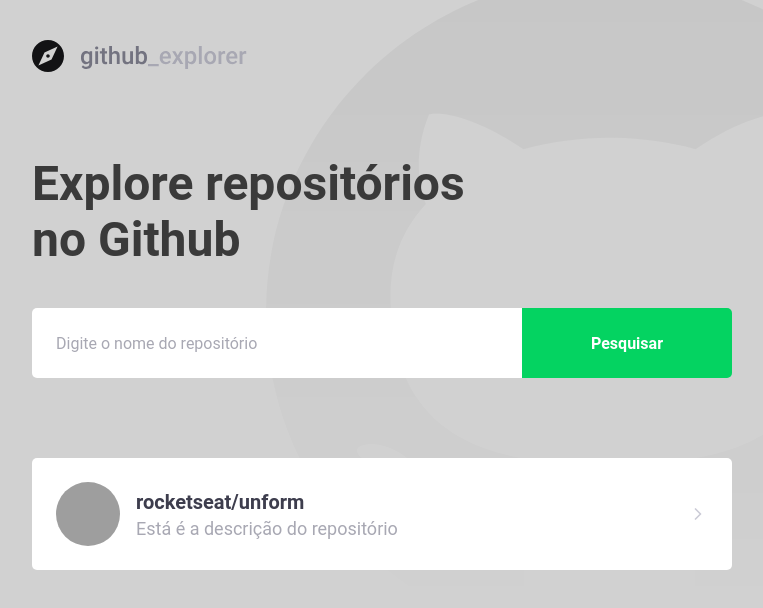
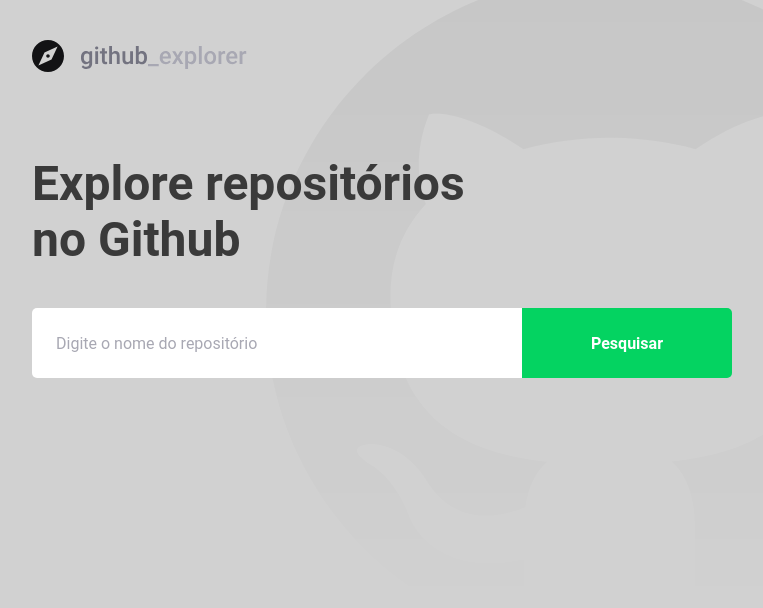
Before and after one commit to IceHower/github-explorer, a React (Create React App) app: page / in a window 1280 px wide. Shown: the top 608 px of the page, without its empty margins (148-911 px from the left). Built offline with nearby package versions, Linux system fonts and the light colour scheme; grey boxes are pictures that could not be loaded.

Commit message:
finalizado a conexao com a api

```diff
--- a/src/pages/Dashboard/index.tsx
+++ b/src/pages/Dashboard/index.tsx
@@ -1,30 +1,72 @@
-import React, { useState } from 'react';
+import React, { useState, FormEvent } from 'react';
 import githublogo from '../../assets/githublogo.svg';
 import  { Title, Form, Repositories } from './styles';
 import { FiChevronRight } from 'react-icons/fi'; // importa o icone da flechinha apontada para direita
-import api from '../../services/api'; // Importa a api do services
+import api from '../../services/api'; // Importa a api do services.
+
+// Criamos uma interface para poder definir o tipo do nosso estado de repositories.
+interface Repository {
+    full_name: string;
+    owner: {
+        login: string;
+        avatar_url: string;
+    };
+    description: string;
+}
 
 const Dashboard: React.FC = () => {
+    // Definimos um useState para armazenar os repositorios, e iniciara com o array vazio.
+    // Definimos que o tipo desse array é a interface de Repository criada ali em cima.
+    const [repositories, setRepositories] = useState<Repository[]>([]);
+    const [newRepo, setNewRepo] = useState('');
+    // Aqui definimos que a função vai receber o event, que e do tipo FormEvent que esse por sua vez é do tip HTMLFormElement
+    // HTMLFormElement -> Representa o elemento html do form.
+    // FormEvent -> Representa o evento de submit do formulario, ou outros eventos que estão atrelados ao formulario.
+    async function handleAddRepository(event: FormEvent<HTMLFormElement>) {
+        event.preventDefault(); // Previne o evento padrao que o formulario tem dentro do html, ou seja assim que dar submit a pagina nao recarrega.
+        // Adição de um novo Repositorio
+        // Consumir a API do Github
+        // Salvar o novo repositorio no estado.
+        const response = await api.get(`/repos/${newRepo}`);
+
+        setRepositories([...repositories, response.data]);
+        setNewRepo('');
+
+    }
     return (
         <div>
             <img src={githublogo} alt='Github Explorer'/>
             <Title>Explore repositórios no Github</Title>
 
-            <Form>
-                <input placeholder='Digite o nome do repositório'/>
+            <Form onSubmit={handleAddRepository}>
+                <input
+                // e = event, no onChange conseguimos acessar o evento, e por consequencia pegar o seu valor.
+                onChange={e => setNewRepo(e.target.value)} // Aqui toda vez que o valor do input for trocado ele ira setar no estado que armazena esse valor
+                placeholder='Digite o nome do repositório'
+                />
                 <button>Pesquisar</button>
             </Form>
 
+            {/** Mapea o array de repositories */}
             <Repositories>
-                <a href="teste">
-                    <img src={'teste'}></img>
-                    <div>
-                        <strong>rocketseat/unform</strong>
-                        <p>Está é a descrição do repositório</p>
-                    </div>
-                    <FiChevronRight  size={20}/>
-                </a>
+            {repositories.map(repository =>
+                (
+                    <a key={repository.full_name} href="teste">
+                        <img
+                        src={repository.owner.avatar_url}
+                        alt={repository.owner.login}
+                        />
+                        <div>
+                            <strong>{repository.full_name}</strong>
+                            <p>{repository.description}</p>
+                        </div>
+                        <FiChevronRight  size={20}/>
+                    </a>
+
+                )
+            )}
             </Repositories>
+
         </div>
     )
 }
--- a/src/pages/Dashboard/styles.ts
+++ b/src/pages/Dashboard/styles.ts
@@ -83,7 +83,8 @@
         border-radius: 50%; /** Utilizar 50% de border radius quando eu quiser que uma imagem fique 100% arrendondada */
     }
     div {
-        margin-left: 16px;
+        margin: 0 16px;
+        flex: 1; /** Faz a div só utilizar o espaço disponivel */
         strong {
             font-size: 20px;
             color: #3D3D4D;
```
Also changed, not shown: src/services/api.ts (line endings or trailing spaces).
